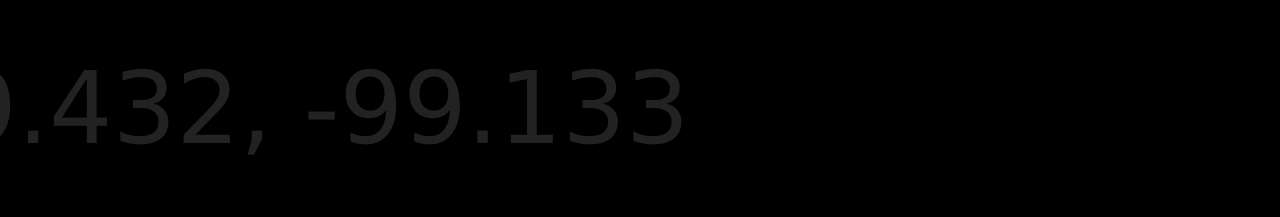
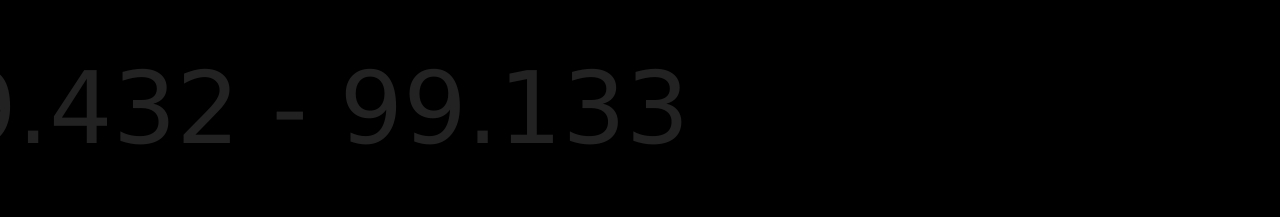
Before and after one commit to Chakroff/chakroff_website, a plain HTML site: page winterfest.html in a window 1280 px wide. Shown: the top 217 px of the page. Drawn offline with Linux system fonts and the light colour scheme.

Commit message:
slightly harder version

```diff
--- a/winterfest.html
+++ b/winterfest.html
@@ -5,6 +5,6 @@
         <!--congrats.html-->
 	</head>
     <body>
-		<div class="bgtext">19.432, -99.133</div>
+		<div class="bgtext">19.432 - 99.133</div>
 	</body>
 </html>
```
